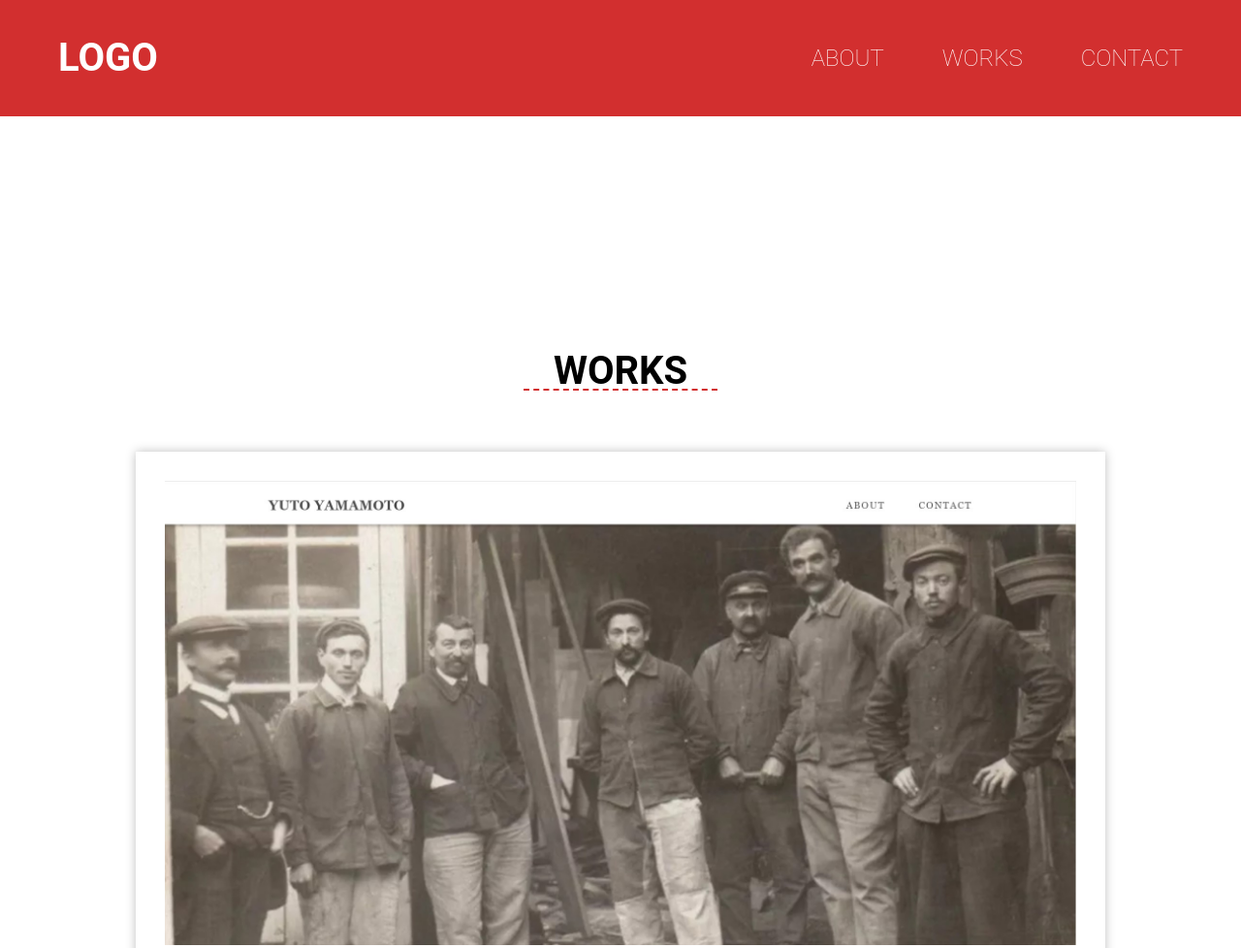
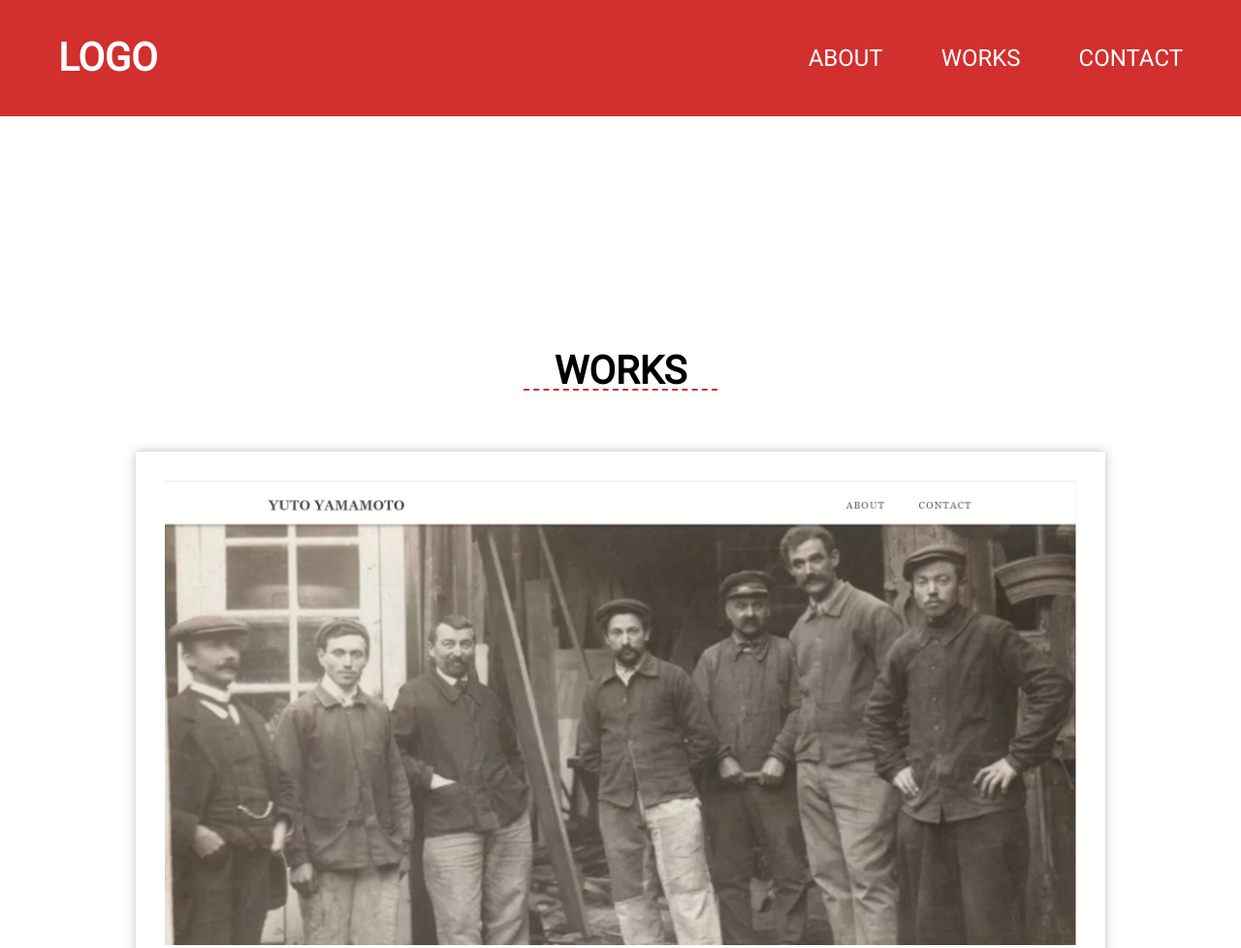
Before and after one commit to Yamamotodayo/Portfoliosite, a plain HTML site: page Portfolio.html in a window 1280 px wide. Shown: the top 978 px of the page at 97% size. Drawn offline with Linux system fonts and the light colour scheme.

Commit message:
googlefontリンク追加

```diff
--- a/Portfolio.html
+++ b/Portfolio.html
@@ -5,6 +5,9 @@
     <meta charset="UTF-8">
     <meta http-equiv="X-UA-Compatible" content="IE=edge">
     <meta name="viewport" content="width=device-width, initial-scale=1.0">
+    <link rel="preconnect" href="https://fonts.googleapis.com">
+    <link rel="preconnect" href="https://fonts.gstatic.com" crossorigin>
+    <link href="https://fonts.googleapis.com/css2?family=Roboto&display=swap" rel="stylesheet">
     <link rel="stylesheet" href="./css/reset.css">
     <link rel="stylesheet" href="./css/style.css">
     <title>Portfolio</title>
```
